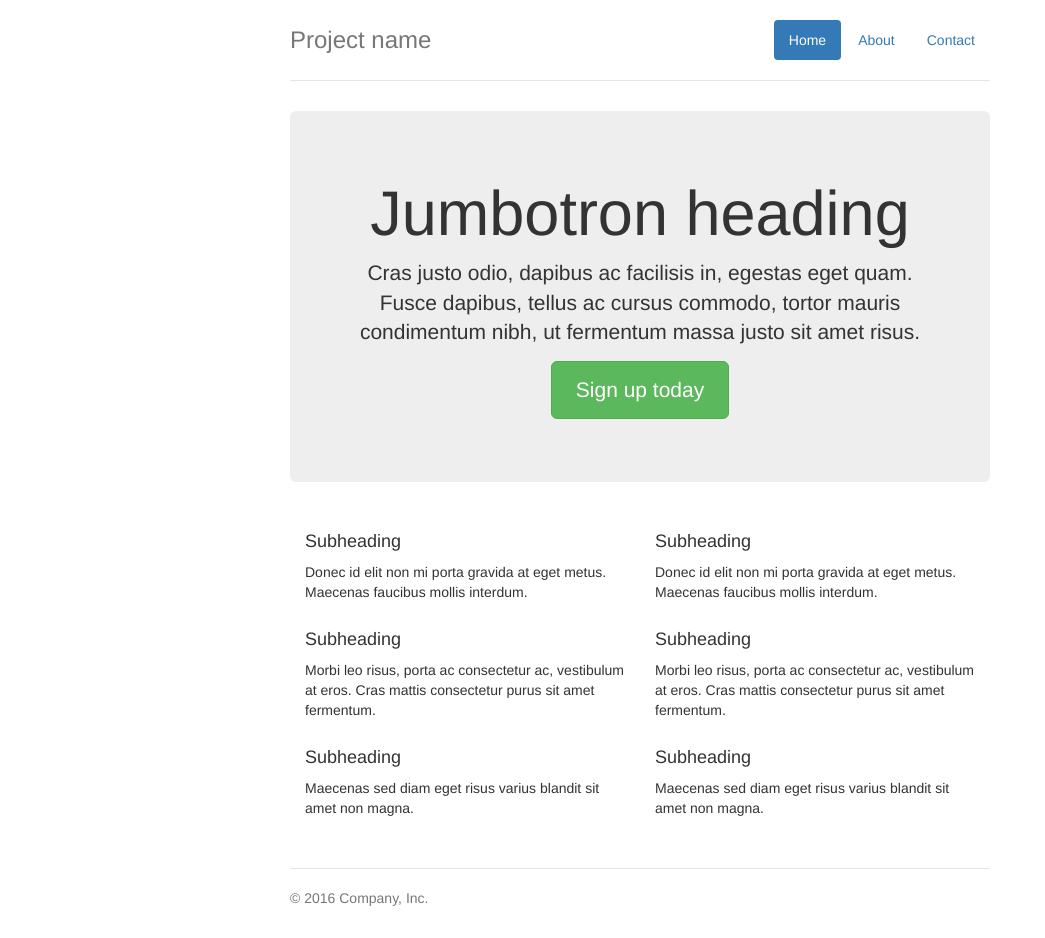
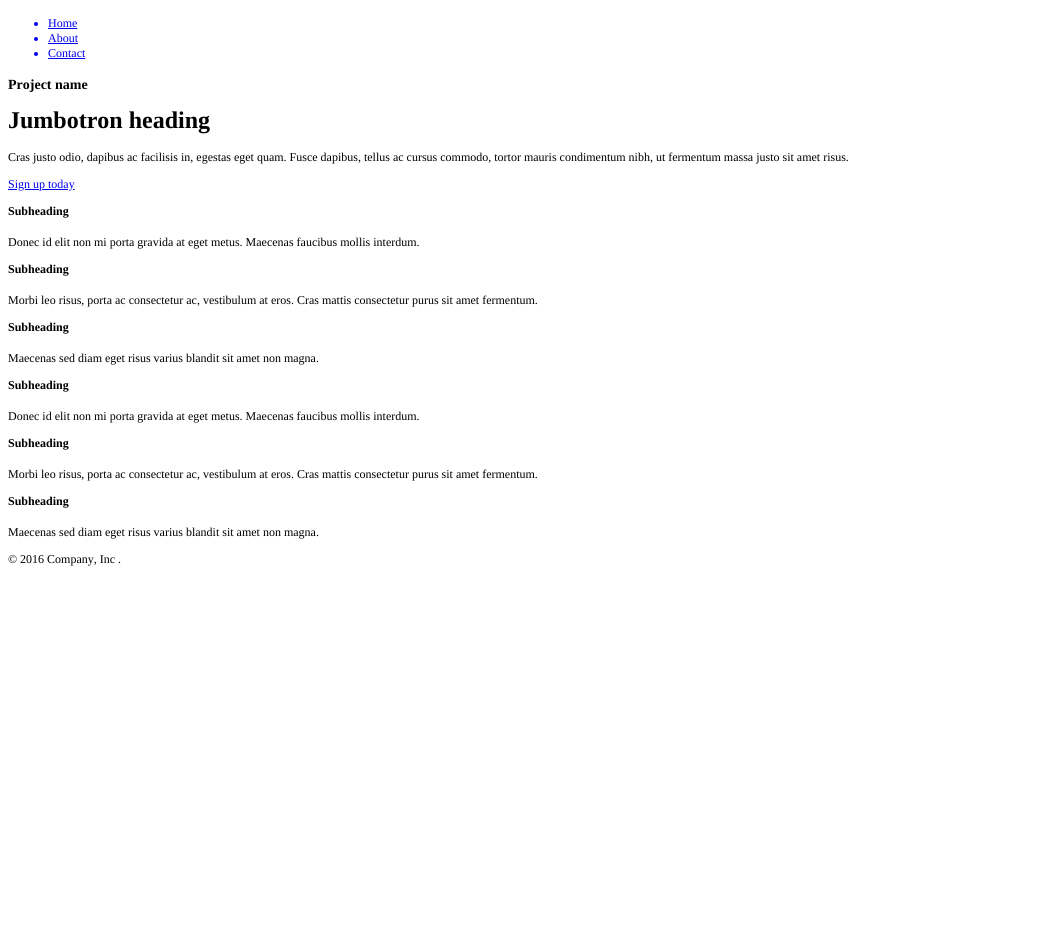
Before and after one commit to Tamiro2019/SafeSing, a Flask app: template Flask_App/templates/index2.html in a window 1280 px wide. Shown: the whole page, without its empty margins (0-1045 px from the left). After the commit the page ends 566 px from the top, so only its background shows below. Run offline with Flask 2, Linux system fonts and the light colour scheme; the template is opened without the code that fills it, so the values that code supplies are empty; some libraries are stand-ins or nearby versions.

Commit message:
complete update

```diff
--- a/Flask_App/templates/index2.html
+++ b/Flask_App/templates/index2.html
@@ -1,90 +1,43 @@
-<!DOCTYPE html>
-<link href="../static/css/bootstrap.min.css" rel="stylesheet">
-<html lang="en">
+<!DOCTYPE html PUBLIC "-//W3C//DTD HTML 4.01//EN" "http://www.w3.org/TR/html4/strict.dtd">
+<html>
 <head>
-    <meta charset="utf-8">
-    <meta http-equiv="X-UA-Compatible" content="IE=edge">
-    <meta name="viewport" content="width=device-width, initial-scale=1">
-    <!-- The above 3 meta tags *must* come first in the head; any other head content must come *after* these tags -->
-    <meta name="description" content="">
-    <meta name="author" content="">
-    <link rel="icon" href="../../favicon.ico">
-    <link rel="canonical" href="https://getbootstrap.com/docs/3.3/examples/jumbotron-narrow/">
-
+  <meta http-equiv="Content-Type" content="text/html; charset=utf-8">
+  <meta http-equiv="Content-Style-Type" content="text/css">
   <title>Narrow Jumbotron Template for Bootstrap</title>
-
-    <!-- Bootstrap core CSS -->
-    <link href="../../dist/css/bootstrap.min.css" rel="stylesheet">
-
-    <!-- IE10 viewport hack for Surface/desktop Windows 8 bug -->
-    <link href="../../assets/css/ie10-viewport-bug-workaround.css" rel="stylesheet">
-
-    <!-- Custom styles for this template -->
-    <link href="../static/css/jumbotron-narrow.css" rel="stylesheet">
-
-    <!-- Just for debugging purposes. Don't actually copy these 2 lines! -->
-    <!--[if lt IE 9]><script src="../../assets/js/ie8-responsive-file-warning.js"></script><![endif]-->
-    <script src="../../assets/js/ie-emulation-modes-warning.js"></script>
-
-    <!-- HTML5 shim and Respond.js for IE8 support of HTML5 elements and media queries -->
-    <!--[if lt IE 9]>
-      <script src="https://oss.maxcdn.com/html5shiv/3.7.3/html5shiv.min.js"></script>
-      <script src="https://oss.maxcdn.com/respond/1.4.2/respond.min.js"></script>
-    <![endif]-->
+  <meta name="Generator" content="Cocoa HTML Writer">
+  <meta name="CocoaVersion" content="1561.61">
+  <style type="text/css">
+    p.p4 {margin: 0.0px 0.0px 12.0px 0.0px; line-height: 14.0px; font: 12.0px Times; color: #000000; -webkit-text-stroke: #000000}
+    p.p5 {margin: 0.0px 0.0px 12.0px 0.0px; line-height: 14.0px; font: 12.0px Times; color: #0000ee; -webkit-text-stroke: #0000ee}
+    li.li1 {margin: 0.0px 0.0px 0.0px 0.0px; line-height: 14.0px; font: 12.0px Times; color: #0000ee; -webkit-text-stroke: #0000ee}
+    span.s1 {-webkit-text-stroke: 0px #000000}
+    span.s2 {text-decoration: underline ; font-kerning: none}
+    span.s3 {font-kerning: none}
+    ul.ul1 {list-style-type: disc}
+  </style>
 </head>
-
 <body>
-
-    <div class="container">
-      <div class="header clearfix">
-        <nav>
-          <ul class="nav nav-pills pull-right">
-            <li role="presentation" class="active"><a href="#">Home</a></li>
-            <li role="presentation"><a href="#">About</a></li>
-            <li role="presentation"><a href="#">Contact</a></li>
+<ul class="ul1">
+  <li class="li1"><span class="s1"></span><span class="s2">Home</span></li>
+  <li class="li1"><span class="s1"></span><span class="s2">About</span></li>
+  <li class="li1"><span class="s1"></span><span class="s2">Contact</span></li>
 </ul>
-        </nav>
-        <h3 class="text-muted">Project name</h3>
-      </div>
-
-      <div class="jumbotron">
-        <h1>Jumbotron heading</h1>
-        <p class="lead">Cras justo odio, dapibus ac facilisis in, egestas eget quam. Fusce dapibus, tellus ac cursus commodo, tortor mauris condimentum nibh, ut fermentum massa justo sit amet risus.</p>
-        <p><a class="btn btn-lg btn-success" href="#" role="button">Sign up today</a></p>
-      </div>
-
-      <div class="row marketing">
-        <div class="col-lg-6">
-          <h4>Subheading</h4>
-          <p>Donec id elit non mi porta gravida at eget metus. Maecenas faucibus mollis interdum.</p>
-
-          <h4>Subheading</h4>
-          <p>Morbi leo risus, porta ac consectetur ac, vestibulum at eros. Cras mattis consectetur purus sit amet fermentum.</p>
-
-          <h4>Subheading</h4>
-          <p>Maecenas sed diam eget risus varius blandit sit amet non magna.</p>
-        </div>
-
-        <div class="col-lg-6">
-          <h4>Subheading</h4>
-          <p>Donec id elit non mi porta gravida at eget metus. Maecenas faucibus mollis interdum.</p>
-
-          <h4>Subheading</h4>
-          <p>Morbi leo risus, porta ac consectetur ac, vestibulum at eros. Cras mattis consectetur purus sit amet fermentum.</p>
-
-          <h4>Subheading</h4>
-          <p>Maecenas sed diam eget risus varius blandit sit amet non magna.</p>
-        </div>
-      </div>
-
-      <footer class="footer">
-        <p>&copy; 2016 Company, Inc.</p>
-      </footer>
-
-    </div> <!-- /container -->
-
-
-    <!-- IE10 viewport hack for Surface/desktop Windows 8 bug -->
-    <script src="../../assets/js/ie10-viewport-bug-workaround.js"></script>
+<h3 style="margin: 0.0px 0.0px 14.0px 0.0px; line-height: 17.0px; font: 14.0px Times; color: #000000; -webkit-text-stroke: #000000"><span class="s3"><b>Project name</b></span></h3>
+<h1 style="margin: 0.0px 0.0px 16.1px 0.0px; line-height: 28.0px; font: 24.0px Times; color: #000000; -webkit-text-stroke: #000000"><span class="s3"><b>Jumbotron heading</b></span></h1>
+<p class="p4"><span class="s3">Cras justo odio, dapibus ac facilisis in, egestas eget quam. Fusce dapibus, tellus ac cursus commodo, tortor mauris condimentum nibh, ut fermentum massa justo sit amet risus.</span></p>
+<p class="p5"><span class="s2">Sign up today</span></p>
+<h4 style="margin: 0.0px 0.0px 16.0px 0.0px; line-height: 14.0px; font: 12.0px Times; color: #000000; -webkit-text-stroke: #000000"><span class="s3"><b>Subheading</b></span></h4>
+<p class="p4"><span class="s3">Donec id elit non mi porta gravida at eget metus. Maecenas faucibus mollis interdum.</span></p>
+<h4 style="margin: 0.0px 0.0px 16.0px 0.0px; line-height: 14.0px; font: 12.0px Times; color: #000000; -webkit-text-stroke: #000000"><span class="s3"><b>Subheading</b></span></h4>
+<p class="p4"><span class="s3">Morbi leo risus, porta ac consectetur ac, vestibulum at eros. Cras mattis consectetur purus sit amet fermentum.</span></p>
+<h4 style="margin: 0.0px 0.0px 16.0px 0.0px; line-height: 14.0px; font: 12.0px Times; color: #000000; -webkit-text-stroke: #000000"><span class="s3"><b>Subheading</b></span></h4>
+<p class="p4"><span class="s3">Maecenas sed diam eget risus varius blandit sit amet non magna.</span></p>
+<h4 style="margin: 0.0px 0.0px 16.0px 0.0px; line-height: 14.0px; font: 12.0px Times; color: #000000; -webkit-text-stroke: #000000"><span class="s3"><b>Subheading</b></span></h4>
+<p class="p4"><span class="s3">Donec id elit non mi porta gravida at eget metus. Maecenas faucibus mollis interdum.</span></p>
+<h4 style="margin: 0.0px 0.0px 16.0px 0.0px; line-height: 14.0px; font: 12.0px Times; color: #000000; -webkit-text-stroke: #000000"><span class="s3"><b>Subheading</b></span></h4>
+<p class="p4"><span class="s3">Morbi leo risus, porta ac consectetur ac, vestibulum at eros. Cras mattis consectetur purus sit amet fermentum.</span></p>
+<h4 style="margin: 0.0px 0.0px 16.0px 0.0px; line-height: 14.0px; font: 12.0px Times; color: #000000; -webkit-text-stroke: #000000"><span class="s3"><b>Subheading</b></span></h4>
+<p class="p4"><span class="s3">Maecenas sed diam eget risus varius blandit sit amet non magna.</span></p>
+<p class="p4"><span class="s3">© 2016 Company, Inc .</span></p>
 </body>
 </html>
```
Lines whose indentation alone changed are shown as unchanged.
